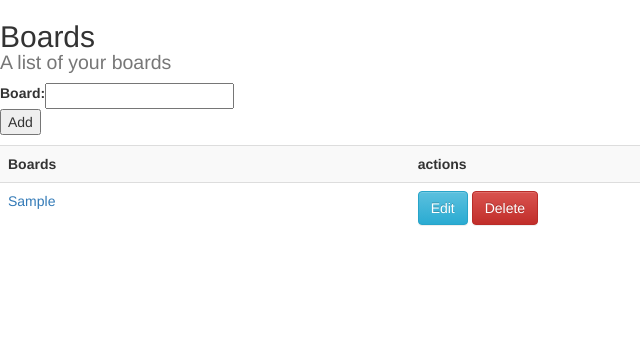
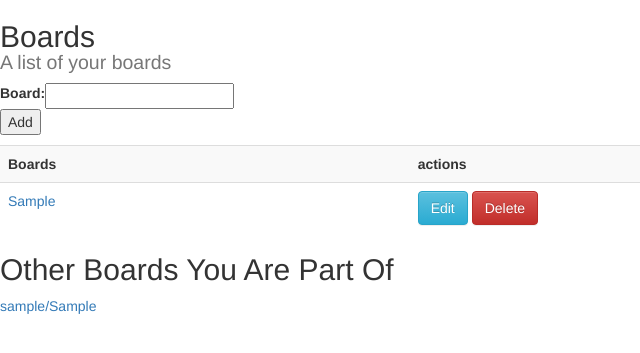
Before and after one commit to param108/gitscrubber, a Django app: page /issueview/board/show/ in a window 1280 px wide. Shown: the top 353 px of the page, without its empty margins (0-640 px from the left). Run offline with Django 3.2, Linux system fonts and the light colour scheme; a user stored in the database is signed in; tables that the repository leaves empty hold one stand-in row (values such as "Sample post"); some libraries are stand-ins or nearby versions.

Commit message:
Almost everything working, just need to do the oauth stuff.

```diff
--- a/issueview/forms.py
+++ b/issueview/forms.py
@@ -5,3 +5,6 @@ class Repoform(forms.Form):
 
 class Boardform(forms.Form):
   board=forms.CharField(max_length=100)
+
+class Userform(forms.Form):
+  username=forms.CharField(max_length=100)
--- a/issueview/models.py
+++ b/issueview/models.py
@@ -27,7 +27,7 @@ class Repository(models.Model):
 
 class ReadPermissions(models.Model):
   board = models.ForeignKey(Board)
-  user = models.ForeignKey(User)
+  username = models.CharField(max_length=50)
 
 class WritePermissions(models.Model):
   board = models.ForeignKey(Board)
--- a/issueview/templates/issueview/boards.html
+++ b/issueview/templates/issueview/boards.html
@@ -14,9 +14,13 @@
 </tr>
 {% for board in boards %}
 <tr>
-<td><a class="link" href="/issueview/show/{{board.board}}/">{{board.board}}</a></td><td><a class="btn btn-info" href="/issueview/board/edit/{{board.id}}/">Edit</a> <a class="btn btn-danger" href="/issueview/board/del/{{board.id}}/">Delete</a></td>
+<td><a class="link" href="/issueview/show/{{board.user.username}}/{{board.board}}/">{{board.board}}</a></td><td><a class="btn btn-info" href="/issueview/board/edit/{{board.id}}/">Edit</a> <a class="btn btn-danger" href="/issueview/board/del/{{board.id}}/">Delete</a></td>
 </tr>
 {% endfor %}
 </table>
+<h2>Other Boards You Are Part Of</h2>
+{% for board in shared %}
+<a class="link" href="/issueview/show/{{board.board.user.username}}/{{board.board.board}}/">{{board.board.user.username}}/{{board.board.board}}</a><br>
+{% endfor %}
 </div>
 {% endblock %}
--- a/issueview/templates/issueview/repos.html
+++ b/issueview/templates/issueview/repos.html
@@ -2,10 +2,10 @@
 {% block content %}
 <div>
 {%if filtstring %}
-<h2>Repositories<br><small>A list of repositories in <b><a class="btn btn-link" href="/issueview/show/{{board.board}}/?filter={{filtstring}}">{{board.board}}</a></b></small></h2>
+<h2>Repositories<br><small>A list of repositories in <b><a class="btn btn-link" href="/issueview/show/{{board.user.username}}/{{board.board}}/?filter={{filtstring}}">{{board.board}}</a></b></small></h2>
 <form action="/issueview/repos/{{board.board}}/?filter={{filtstring}}" method="POST">
 {% else %}
-<h2>Repositories<br><small>A list of repositories in <b><a class="btn btn-link" href="/issueview/show/{{board.board}}/">{{board.board}}</a></b></small></h2>
+<h2>Repositories<br><small>A list of repositories in <b><a class="btn btn-link" href="/issueview/show/{{board.user.username}}/{{board.board}}/">{{board.board}}</a></b></small></h2>
 <form action="/issueview/repos/{{board.board}}/" method="POST">
 {% endif %}
 <table>
--- a/issueview/urls.py
+++ b/issueview/urls.py
@@ -16,12 +16,14 @@ Including another URLconf
 from django.conf.urls import url
 import views
 urlpatterns = [
-    url(r'^refresh/', views.issues_refresh),
-    url(r'^update/(?P<board>[a-z_0-9]+)/(?P<issueid>[0-9]+)/', views.issues_update),
-    url(r'^show/(?P<board>[a-z_0-9]+)/$', views.issues_show),
+    url(r'^refresh/(?P<boardid>[0-9]+)/', views.issues_refresh),
+    url(r'^update/(?P<issueid>[0-9]+)/', views.issues_update),
+    url(r'^show/(?P<owner>[a-z_0-9]+)/(?P<board>[a-z_0-9]+)/$', views.issues_show),
     url(r'^repos/(?P<board>[a-z_0-9]+)/$', views.issues_repos),
     url(r'^repos/delete/(?P<board>[a-z_0-9]+)/(?P<repoid>[0-9]+)/$', views.issues_repo_delete),
     url(r'^board/show/$', views.show_board),
     url(r'^board/del/(?P<boardid>[0-9]+)/$', views.del_board),
-    url(r'^board/edit/(?P<boardid>[0-9]+)/$', views.edit_board)
+    url(r'^board/edit/(?P<boardid>[0-9]+)/$', views.edit_board),
+    url(r'^users/(?P<boardid>[0-9]+)/del/(?P<userid>[0-9]+)/$', views.user_del),
+    url(r'^users/(?P<boardid>[0-9]+)/add/$', views.user_add)
 ]
--- a/issueview/views.py
+++ b/issueview/views.py
@@ -1,11 +1,11 @@
 from django.shortcuts import render
 from django.http import HttpResponse,HttpResponseRedirect,JsonResponse,HttpResponseNotFound
-from models import Issue,Repository,Board
+from models import Issue,Repository,Board,ReadPermissions
 from django.utils.cache import add_never_cache_headers
 import requests
 from django.contrib.auth.decorators import login_required
 from wobeissues import settings
-from forms import Repoform,Boardform
+from forms import Repoform,Boardform,Userform
 import re
 
 GITHUB_USER = settings.GITHUB_USER
@@ -51,9 +51,9 @@ def pull_issues(REPO):
         break
   return issues
 
-def create_new(issue, user):
+def create_new(board, issue, user):
   saved = Issue()
-  saved.user = user
+  saved.board = board
   saved.repository = issue['repository']
   saved.issueid = str(issue['number'])
   saved.title = str(issue['title'].encode('utf-8'))
@@ -104,31 +104,42 @@ def copy_existing(saved,issue,user):
 
 # Create your views here.
 @login_required(login_url=('/login/'))
-def issues_refresh(request):
+def issues_refresh(request,boardid):
+  boards = Board.objects.filter(pk=boardid)
   filt = request.GET.get("filter","")
+  if len(boards) == 0:
+    ret  = HttpResponseRedirect("/issueview/board/show/")
+    add_never_cache_headers(ret)
+    return ret
+  if boards[0].user != request.user and len(ReadPermissions.objects.filter(username=request.user.username).filter(board_id = boardid)) == 0:
+    ret  = HttpResponseRedirect("/issueview/board/show/")
+    add_never_cache_headers(ret)
+    return ret
+  REPOS=[x.repository for x in Repository.objects.filter(board=boards[0])]
   issues=[]
   for i in REPOS:
-    issues.extend(pull_issues(COMPANY+i))
+    issues.extend(pull_issues(i))
   for issue in issues:
     try:
-      saved_issue = Issue.objects.filter(user=request.user).filter(issueid = str(issue['number']))
+      saved_issue = Issue.objects.filter(board=boards[0]).filter(issueid = str(issue['number'])).filter(repository=str(issue['repository']))
       copy_existing(saved_issue[0], issue, request.user)
     except:
-      create_new(issue, request.user)
+      create_new(boards[0], issue, request.user)
   filtstring=""
   if len(filt) > 0:
     filtstring="?filter="+filt
-  ret  = HttpResponseRedirect("/issueview/"+filtstring)
+  ret  = HttpResponseRedirect("/issueview/show/"+boards[0].user.username+"/"+boards[0].board+"/"+filtstring)
   add_never_cache_headers(ret)
   return ret
 
 @login_required(login_url=('/login/'))
 def issues_update(request,issueid):
   if request.method == "POST":
-    print issueid
     issue = Issue.objects.get(pk=issueid)
-    if issue.user != request.user:
-      ret = HttpResponseRedirect("/issueview/")
+    if issue.user != request.user and len(ReadPermissions.objects.filter(username=request.user.username).filter(board = issue.board)) == 0:
+      ret  = HttpResponseRedirect("/issueview/board/show/")
+      add_never_cache_headers(ret)
+      return ret
     release = request.POST.get('release')
     comments = request.POST.get('comments')
     issue.release = release
@@ -138,10 +149,10 @@ def issues_update(request,issueid):
     filtstring=""
     if len(filt) > 0:
       filtstring="?filter="+filt
-    ret = HttpResponseRedirect("/issueview/"+filtstring)
+    ret = HttpResponseRedirect("/issueview/show/"+issue.board.user.username+"/"+issue.board.board+"/"+filtstring)
     add_never_cache_headers(ret)
     return ret
-  ret = HttpResponseRedirect("/issueview/")
+  ret = HttpResponseRedirect("/issueview/board/show/")
   add_never_cache_headers(ret)
   return ret
 
@@ -164,22 +175,37 @@ def apply_filter(issues, filt):
   return issues
 
 @login_required(login_url=('/login/'))
-def issues_show(request, board):
+def issues_show(request, owner, board):
   if request.method == "GET":
-    boards = Board.objects.filter(board=board).filter(user=request.user)
+    boards = Board.objects.filter(board=board).filter(user__username=owner)
     if len(boards) == 0:
       ret = HttpResponseRedirect('/issueview/board/show/')
       add_never_cache_headers(ret)
       return ret
+
+    if boards[0].user != request.user and len(ReadPermissions.objects.filter(username=request.user.username).filter(board = boards[0])) == 0:
+      ret  = HttpResponseRedirect("/issueview/board/show/")
+      add_never_cache_headers(ret)
+      return ret
+
+    is_self = True
+
+    if boards[0].user != request.user:
+      is_self = False
+
     repos = Repository.objects.filter(board__board=board).filter(board__user=request.user)
     filt = request.GET.get("filter","")
     issue_list = Issue.objects.filter(board__board=board)
+    users = ReadPermissions.objects.filter(board=boards[0])
     if filt != "":
       issue_list = apply_filter(issue_list, str(filt))
-    ret =  render(request, "issueview/list.html", { "issues":issue_list,
+    ret =  render(request, "issueview/list.html", { "userform": Userform(),
+                                                    "issues":issue_list,
                                                     "filtstring":str(filt),
+                                                    "users" : users,
                                                     "repos": repos,
-                                                    "board": boards[0]})
+                                                    "board": boards[0],
+                                                    "isself": is_self})
     add_never_cache_headers(ret)
     return ret
 
@@ -250,8 +276,10 @@ def show_board(request):
   if request.method == "GET":
     boards = Board.objects.filter(user = request.user)
     form = Boardform()
+    shared = ReadPermissions.objects.filter(username=request.user.username)
     ret = render(request,"issueview/boards.html",{"form": form,
-                                                 "boards": boards})
+                                                 "boards": boards,
+                                                 "shared": shared})
     add_never_cache_headers(ret)
     return ret
   form = Boardform(request.POST)
@@ -265,8 +293,10 @@ def show_board(request):
     else:
       form.add_error(None,"board names should be unique and should only use small case digits, alphabet and underscore.")
   boards = Board.objects.filter(user = request.user)
+  shared = ReadPermissions.objects.filter(username=request.user.username)
   ret = render(request,"issueview/boards.html",{"form": form,
-                                               "boards": boards})
+                                               "boards": boards,
+                                               "shared": shared})
   add_never_cache_headers(ret)
   return ret
 
@@ -311,3 +341,42 @@ def edit_board(request, boardid):
   ret = render(request,"issueview/board_edit.html",{"form": form, "board":boards[0]})
   add_never_cache_headers(ret)
   return ret
+
+@login_required(login_url=('/login/'))
+def user_add(request, boardid):
+  if request.method == "POST":
+    filtstring = request.POST.get("filter","")
+    boards = Board.objects.filter(pk=boardid)
+    if boards[0].user != request.user and len(ReadPermissions.objects.filter(username=request.user.username).filter(board_id = boardid)) == 0:
+      ret = HttpResponseRedirect('/issueview/board/show/')
+      add_never_cache_headers(ret)
+      return ret
+    userform = Userform(request.POST)
+    if userform.is_valid():
+      print "Valid:" + userform.cleaned_data["username"]
+      newuser = ReadPermissions()
+      newuser.board = boards[0]
+      newuser.username = userform.cleaned_data["username"]
+      newuser.save()
+    if len(filtstring) > 0:
+      filtstring = "?filter="+filtstring
+    ret  = HttpResponseRedirect("/issueview/show/"+boards[0].user.username+"/"+boards[0].board+"/"+filtstring)
+    add_never_cache_headers(ret)
+    return ret
+
+@login_required(login_url=('/login/'))
+def user_del(request, boardid, userid):
+  filtstring = request.GET.get("filter","")
+  boards = Board.objects.filter(pk=boardid)
+  if boards[0].user != request.user and len(ReadPermissions.objects.filter(username=request.user.username).filter(board_id = boardid)) == 0:
+      ret = HttpResponseRedirect('/issueview/board/show/')
+      add_never_cache_headers(ret)
+      return ret
+  readperm = ReadPermissions.objects.filter(pk=userid)
+  if readperm[0].board == boards[0]:
+    readperm[0].delete()
+  if len(filtstring) > 0:
+    filtstring = "?filter="+filtstring
+  ret  = HttpResponseRedirect("/issueview/show/"+boards[0].user.username+"/"+boards[0].board+"/"+filtstring)
+  add_never_cache_headers(ret)
+  return ret
```
Also changed, not shown: issueview/templates/issueview/list.html (+14 -4 lines), issueview/migrations/0011_auto_20161207_1924.py (added).
